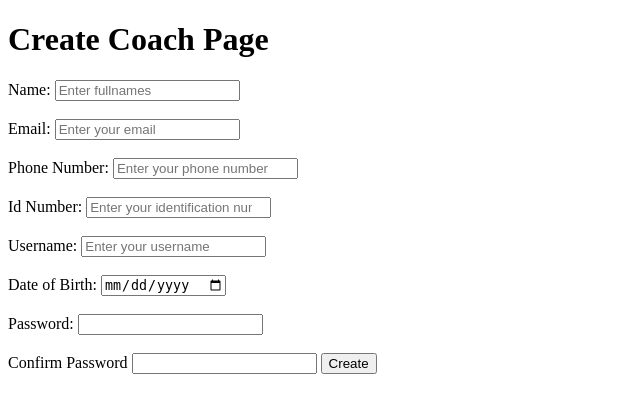
After one commit to collins05-munene/dj4e-projects, a Django app: page /create-coach/ in a window 1280 px wide. The commit adds this page. Shown: the top 413 px of the page, without its empty margins (0-640 px from the left). Run offline with Django 5.2, Linux system fonts and the light colour scheme.

Commit message:
Added Coach registration view

```diff
--- a/Football-Academy/apps/models.py
+++ b/Football-Academy/apps/models.py
@@ -1,6 +1,7 @@
 from django.db import models
 from datetime import date
 from django.core.validators import RegexValidator
+from django.contrib.auth.models import User
 
 # Create your models here.
 phone_validator = RegexValidator(
@@ -14,6 +15,7 @@ id_validator = RegexValidator(
 )
 class Coach(models.Model):
     name = models.CharField(max_length=30)
+    user = models.OneToOneField(User, on_delete=models.CASCADE, null=True)
     email = models.EmailField(unique=True)
     phone_number = models.CharField(max_length=10,validators=[phone_validator])
     id_no = models.CharField(max_length=8,validators=[id_validator])
@@ -90,6 +92,7 @@ class Contract(models.Model):
 
 class Player(models.Model):
     name = models.CharField(max_length=30)
+    user = models.OneToOneField(User, on_delete=models.CASCADE, null=True)
     email = models.EmailField(unique=True)
     date_of_birth = models.DateField()
     phone_number = models.CharField(max_length=10, validators=[phone_validator])
--- a/Football-Academy/apps/templates/apps/admin.html
+++ b/Football-Academy/apps/templates/apps/admin.html
@@ -4,6 +4,9 @@
 
 {% block content %}
     <h1>Welcome to the Admin Page {{request.user}}</h1>
+    <ul>
+        <li><a href="{% url 'create-coach' %}">Register Coach</a> </li>
+    </ul>
     <p>
         More updates coming soon
     </p>
--- /dev/null
+++ b/Football-Academy/apps/templates/apps/create-coach.html
@@ -0,0 +1,46 @@
+{% extends 'apps/base.html' %}
+
+{% block title %}Create Coach Page{% endblock %}
+
+{% block content %}
+    <h1>Create Coach Page</h1>
+    <form method="POST">
+        {% csrf_token %}
+        <label>Name: </label>
+        <input type="text" name="name" placeholder="Enter fullnames" required>
+        <br>
+        <br>
+        <label>Email: </label>
+        <input type="text" name="email" placeholder="Enter your email" >
+        <br>
+        <br>
+        <label>Phone Number: </label>
+        <input type="number" name="phone" placeholder="Enter your phone number" required>
+        <br>
+        <br>
+        <label>Id Number: </label>
+        <input type="number" name="id_no" placeholder="Enter your identification number" required>
+        <br>
+        <br>
+        <label>Username: </label>
+        <input type="name" name="username" placeholder="Enter your username" required>
+        <br>
+        <br>
+        <label>Date of Birth: </label>
+        <input type="date" name="dob" required>
+        <br>
+        <br>
+        <label>Password: </label>
+        <input type="password" name="password" required>
+        <br>
+        <br>
+        <label>Confirm Password</label>
+        <input type="password" name="confirm_password" required>
+        <button type="submit">Create</button>
+    </form>
+    {% if messages %}
+        {% for message in messages %}
+            <p>{{message}}</p>
+        {% endfor %}
+    {% endif %}
+{% endblock %}
--- a/Football-Academy/apps/templates/apps/login.html
+++ b/Football-Academy/apps/templates/apps/login.html
@@ -3,7 +3,10 @@
 {% block title %} Login Page {% endblock %}
 
 {% block content %}
-    <h1>Login</h1>
+    <h1>Login Page</h1>
+    <ul>
+        <li><a href="{% url 'homepage' %}">Go back</a></li>
+    </ul>
     <form method="POST">
         {% csrf_token %}
         {{form.as_p}}
--- a/Football-Academy/apps/urls.py
+++ b/Football-Academy/apps/urls.py
@@ -2,6 +2,9 @@ from django.urls import path
 from . import views
 
 urlpatterns = [
-    path('', views.AdminPage.as_view(), name='admin-page'),
-    path('login/', views.CustomLoginView.as_view(), name='login')
+    path('', views.Homepage.as_view(), name='homepage'),
+    path('admin', views.AdminPage.as_view(), name='admin-page'),
+    path('login/', views.CustomLoginView.as_view(), name='login'),
+    path('create-coach/', views.CreateCoach.as_view(), name='create-coach'),
+    path('coach-page', views.CoachPage.as_view(), name="coach-page")
 ]
--- a/Football-Academy/apps/views.py
+++ b/Football-Academy/apps/views.py
@@ -3,7 +3,9 @@ from django.views import View
 from django.contrib.auth.mixins import LoginRequiredMixin, UserPassesTestMixin
 from django.contrib.auth.forms import AuthenticationForm
 from django.contrib.auth import authenticate, login
+from django.contrib.auth.models import User
 from .models import Player, Coach
+from django.contrib import messages
 # Create your views here.
 class CustomLoginView(View):
     def get(self, request):
@@ -19,12 +21,13 @@ class CustomLoginView(View):
 
         if user is not None:
             login(request, user)
-            if hasattr(user, 'player'):
+            if user.is_staff:
+                return redirect("admin-page")
+            elif hasattr(user, 'player'):
                 return redirect('player-page')
             elif hasattr(user, 'coach'):
                 return redirect("coach-page")
-            elif user.is_staff:
-                return redirect("admin-page")
+
         else:
             context = {
                 "error": "Invalid Credentials"
@@ -45,3 +48,48 @@ class AdminPage(LoginRequiredMixin, UserPassesTestMixin, View):
             'players': players
         }
         return render(request, 'apps/admin.html', context)
+
+class Homepage(View):
+    def get(self, request):
+        return render(request, 'apps/homepage.html')
+
+
+class CreateCoach(View):
+    def get(self, request):
+        coaches = Coach.objects.all()
+        context = {'coaches': coaches}
+
+        return render(request, 'apps/create-coach.html', context)
+
+    def post(self, request):
+        name = request.POST.get('name')
+        email = request.POST.get('email')
+        phone_number = request.POST.get("phone")
+        id_no = request.POST.get('id_no')
+        date_of_birth = request.POST.get('dob')
+        username = request.POST.get('username')
+        password = request.POST.get('password')
+        confirm_password = request.POST.get('confirm_password')
+
+        if password != confirm_password:
+            messages.error(request, "Passwords do not match")
+            return redirect("create-coach")
+
+        if User.objects.filter(username=username).exists():
+            messages.error(request, 'Username already exists')
+            return redirect("create-coach")
+
+        user = User.objects.create_user(username=username,password=password)
+
+        coach = Coach.objects.create(user=user, name=name, email=email, phone_number=phone_number, id_no=id_no, date_of_birth=date_of_birth)
+
+        messages.success(request, f"Coach {name} registered successfully")
+        return redirect("login")
+
+
+class CoachPage(View):
+    def get(self, request):
+        coaches = Coach.objects.all()
+        context = {'coaches': coaches}
+
+        return render(request, 'apps/coach-page.html', context)
```
Also changed, not shown: Football-Academy/apps/templates/apps/coach-page.html (added, +9 -0 lines), Football-Academy/apps/templates/apps/homepage.html (added, +10 -0 lines), Football-Academy/apps/migrations/0002_coach_user_player_user.py (added), Football-Academy/db.sqlite3.
